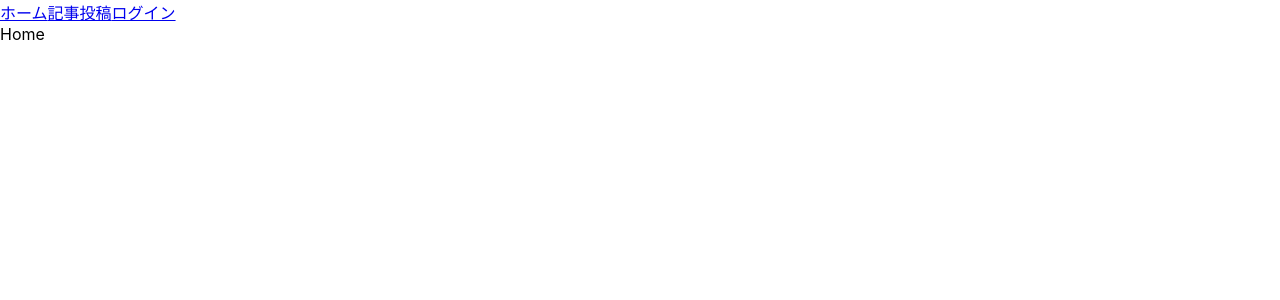
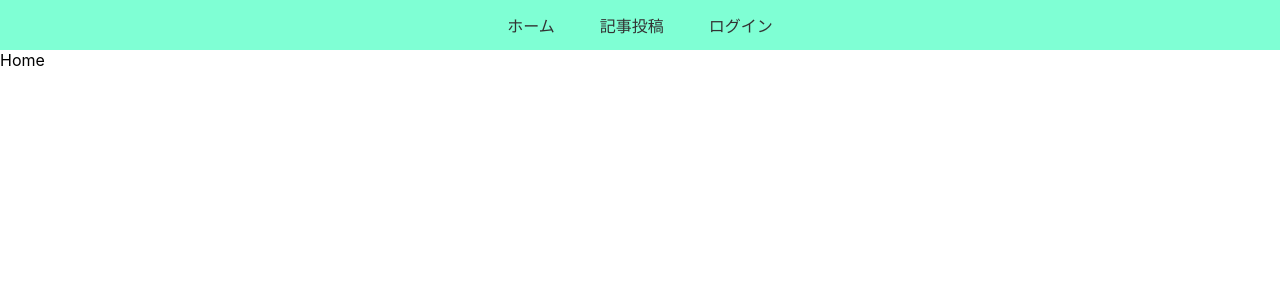
Before and after one commit to hata-tomoyuki/react-blog-with-firebase, a React (Create React App) app: page / in a window 1280 px wide. Shown: the top 300 px of the page. Built offline with nearby package versions, Linux system fonts and the light colour scheme.

Commit message:
apply css to navbar

```diff
--- /dev/null
+++ b/src/components/Navbar.css
@@ -0,0 +1,18 @@
+nav {
+    display: flex;
+    justify-content: center;
+    align-items: center;
+    height: 50px;
+    background-color: aquamarine;
+    gap: 45px;
+}
+
+nav a {
+    text-decoration: none;
+    color: #333;
+    transition: all 0.3s;
+}
+
+nav a:hover {
+    color: coral;
+}
--- a/src/components/Navbar.js
+++ b/src/components/Navbar.js
@@ -1,5 +1,6 @@
 import React from 'react'
 import { Link } from 'react-router-dom'
+import './Navbar.css'
 
 const Navbar = () => {
   return (
```
